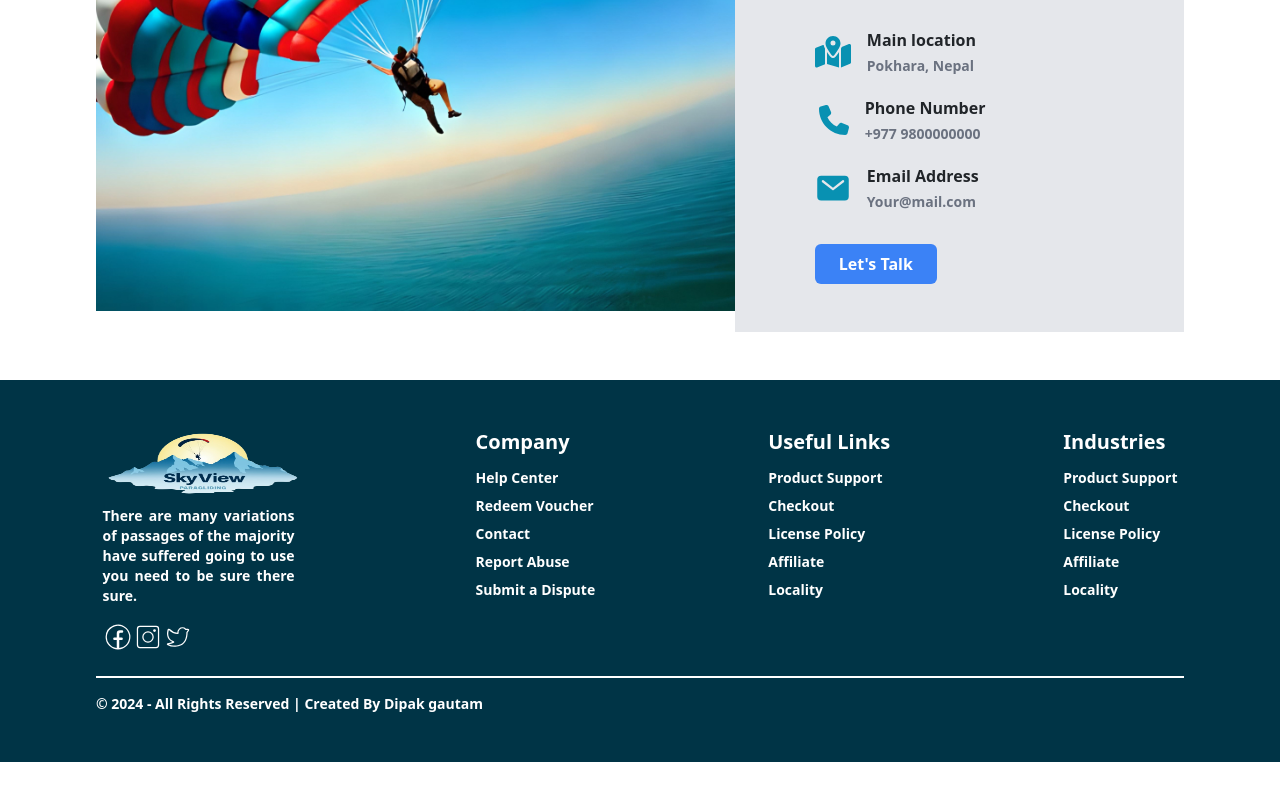
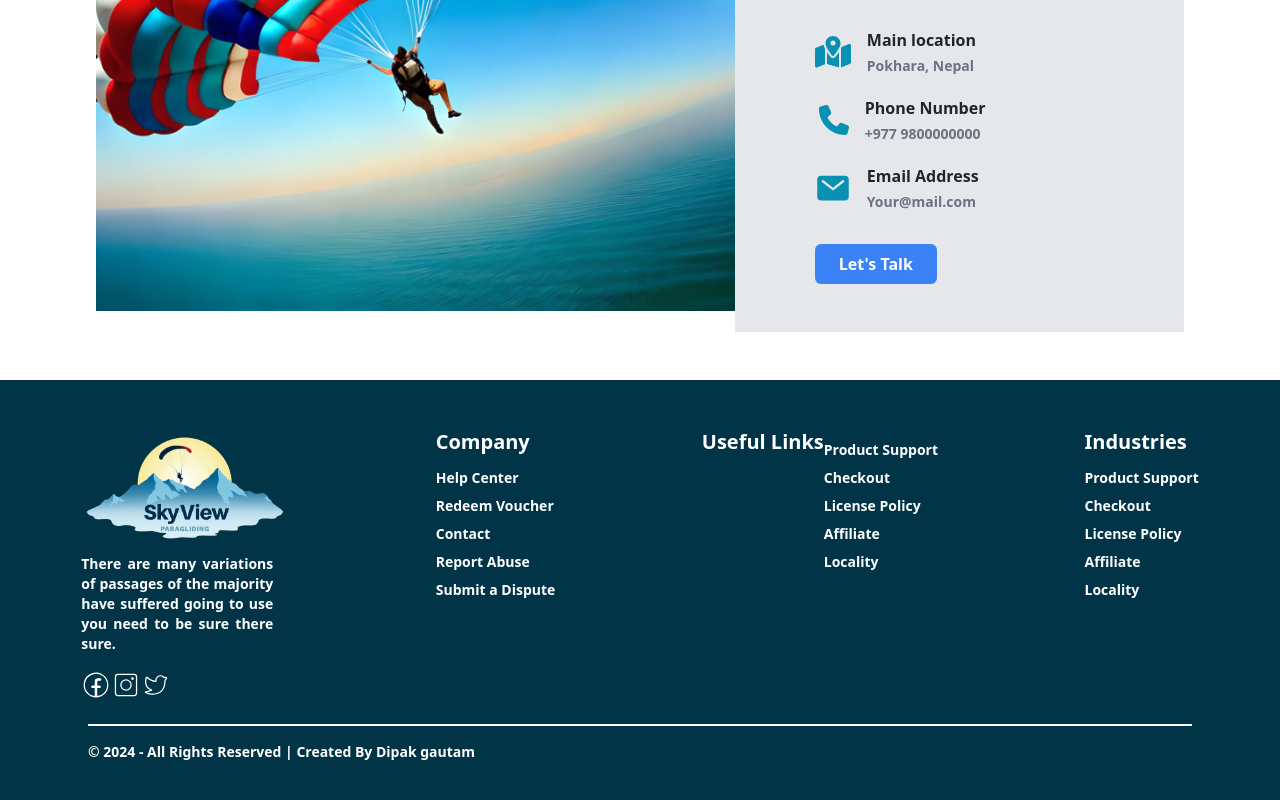
Before and after one commit to Dipak-Gautam/Paragliding, a React (Vite) app: page / in a window 1280 px wide. Shown: the part 4148-4948 px from the top of the page. Before the commit the page ends 4910 px from the top, so only its background shows below. Built offline with nearby package versions, Linux system fonts and the light colour scheme.

Commit message:
chore : small bug fixes

```diff
--- a/src/Components/Footer/Footer.jsx
+++ b/src/Components/Footer/Footer.jsx
@@ -4,14 +4,14 @@ import { CiInstagram } from "react-icons/ci";
 import { CiTwitter } from "react-icons/ci";
 const Footer = () => {
   return (
-    <div className="bg-[#003446] px-3 md:px-20 py-5">
+    <div className="bg-[#003446] px-2 md:px-20 py-5">
       <div className="flex justify-around">
         <div>
-          <div className=" rounded-md overflow-hidden w-fit mb-2">
+          <div className=" rounded-md overflow-hidden w-fit mb-2 flex justify-center items-center w-full">
             <img
               src="Logo/skyView.png"
               alt=""
-              style={{ height: 70, width: 200 }}
+              className="w-28  md:w-52 mx-auto"
             />
           </div>
           <p className="text-white text-sm w-48 font-semibold text-justify">
@@ -42,8 +42,8 @@ const Footer = () => {
             </p>
           </div>
         </div>
-        <div className="text-white space-y-3">
-          <div className="text-xl font-bold">Useful Links</div>
+        <div className="text-white space-y-3 hidden md:flex">
+          <div className="text-xl font-bold ">Useful Links</div>
           <div className=" text-sm font-semibold space-y-2">
             <p className="mb-0 hover:text-blue-500 cursor-pointer">
               Product Support
@@ -56,7 +56,7 @@ const Footer = () => {
             <p className="mb-0 hover:text-blue-500 cursor-pointer">Locality</p>
           </div>
         </div>
-        <div className="text-white space-y-3">
+        <div className="text-white space-y-3 hidden md:flex">
           <div className="text-white space-y-3">
             <div className="text-xl font-bold">Industries</div>
             <div className=" text-sm font-semibold space-y-2">
@@ -79,8 +79,8 @@ const Footer = () => {
           </div>
         </div>
       </div>
-      <div className="border border-b border-white mt-4  mb-3 mx-20 " />
-      <div className="text-white text-sm font-sans font-semibold mx-20">
+      <div className="border border-b border-white mt-4  mb-3 md:mx-20 " />
+      <div className="text-white text-sm font-sans font-semibold md:mx-20">
         © 2024 - All Rights Reserved | Created By Dipak gautam
       </div>
     </div>
```
